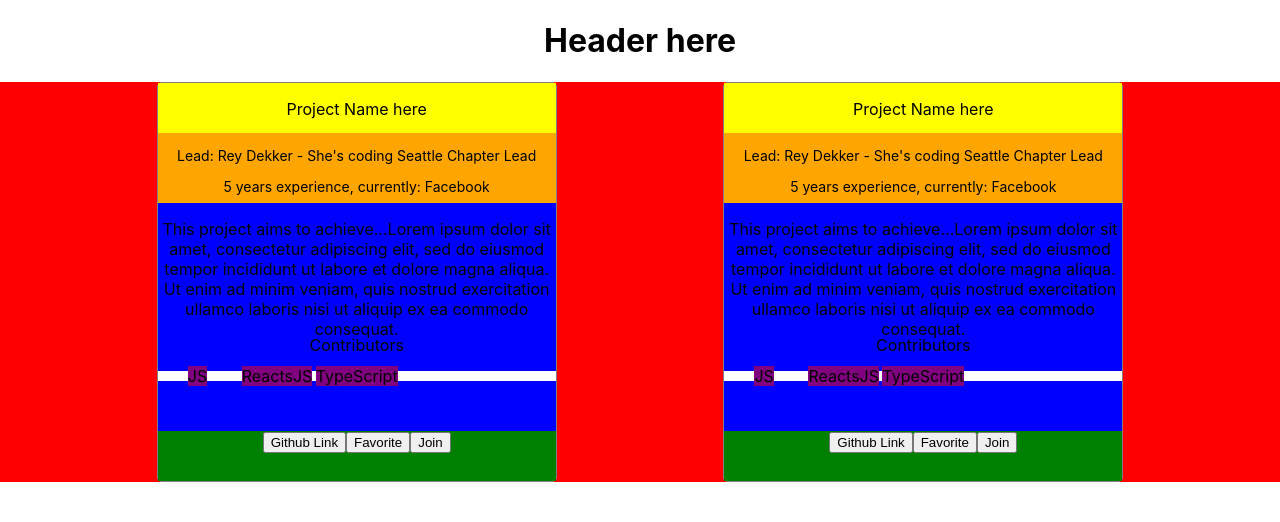
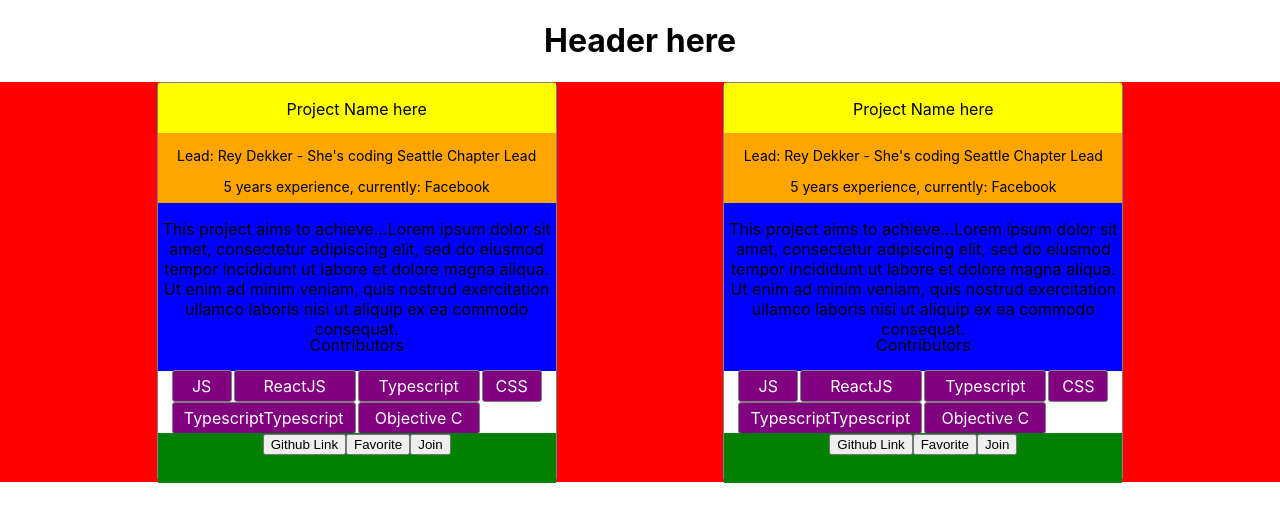
Before and after one commit to coding-allies/projects-platform-frontend, a React (Create React App) app: page / in a window 1280 px wide. Shown: the top 522 px of the page. Built offline with nearby package versions, Linux system fonts and the light colour scheme.

Commit message:
Tags layout done

```diff
--- a/src/components/projectCard.js
+++ b/src/components/projectCard.js
@@ -1,5 +1,38 @@
 import React from "react";
 import "../style/components/projectCard.css";
+
+const tags = [
+  "JS",
+  "ReactJS",
+  "Typescript",
+  "TypescriptTypescript",
+  "CSS",
+  "Objective C"
+];
+
+const getClassName = tag => {
+  switch (true) {
+    case tag.length < 6:
+      return "small";
+    case tag.length >= 6 && tag.length <= 19:
+      return "medium";
+    case tag.length > 19:
+      return "large";
+    default:
+      return "small";
+  }
+};
+
+const getTags = () => {
+  return tags.map(tag => {
+    const className = getClassName(tag);
+    return (
+      <div className={`tag ${className}`}>
+        <span>{tag}</span>
+      </div>
+    );
+  });
+};
 
 const ProjectCard = () => {
   return (
@@ -22,11 +55,7 @@ const ProjectCard = () => {
         <div className="card-contributors">
           <p>Contributors</p>
         </div>
-        <div className="card-tags">
-          <div className="single-tag">JS</div>
-          <div className="single-tag">ReactsJS</div>
-          <div className="single-tag">TypeScript</div>
-        </div>
+        <div className="card-tags">{getTags()}</div>
       </div>
       <div className="card-buttons">
         <button>Github Link</button>
--- a/src/style/components/projectCard.css
+++ b/src/style/components/projectCard.css
@@ -30,13 +30,32 @@
 
 .card-tags {
   display: grid;
-  grid-template-columns: repeat(5, minmax(5px, 100px));
-  grid-auto-rows: 10px;
+  grid-template-columns: repeat(auto-fit, minmax(10px, 60px));
+  grid-auto-rows: 30px;
   background-color: white;
+  grid-gap: 2px;
   grid-auto-flow: dense;
+  justify-content: center;
+  align-items: center;
 }
-.single-tag {
-  justify-self: center;
-  align-self: center;
-  background-color: purple;
+
+.small {
+  grid-column: span 1;
 }
+
+.medium {
+  grid-column: span 2;
+}
+
+.large {
+  grid-column: span 3;
+}
+
+.tag {
+  padding: 5px;
+  border: 1px solid gray;
+  border-radius: 3px;
+  background: purple;
+  color: white;
+  white-space: pre-wrap;
+}
```
